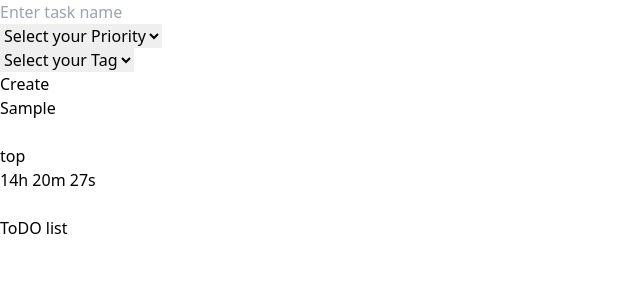
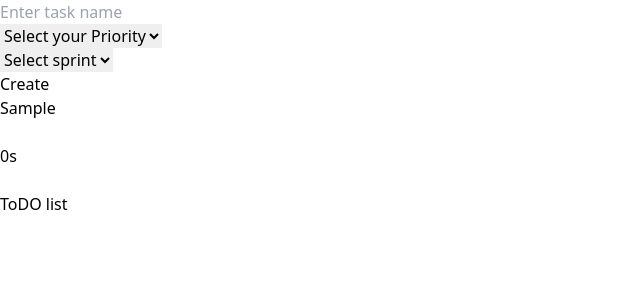
Before and after one commit to PavelRovnyi/task-list, a Vue app: page / in a window 1280 px wide. Both pictures are taken after typing "Sample" into the empty fields and a click on the button "Create". Shown: the top 300 px of the page, without its empty margins (0-640 px from the left). Built offline with nearby package versions, Linux system fonts and the light colour scheme.

Commit message:
WIP task-manager

```diff
--- a/src/components/task-manager/Card.vue
+++ b/src/components/task-manager/Card.vue
@@ -37,11 +37,11 @@
       <div
         class="flex items-center justify-center text-left px-2 rounded-lg text-sm capitalize font-semibold cursor-pointer bg-red-600 text-white py-1"
       >
-        <span>top</span
+        <span>{{ task.priority }}</span
         ><!---->
       </div>
       <div class="flex flex-grow items-center justify-center">
-        <span class="text-md font-bold">14h 20m 27s</span>
+        <span class="text-md font-bold">0s</span>
       </div>
       <div class="flex items-center justify-end gap-4">
         <button class="w-5 text-green-500 hover:text-green-700" title="Resume">
--- a/src/components/task-manager/CreateTaskForm.vue
+++ b/src/components/task-manager/CreateTaskForm.vue
@@ -11,24 +11,21 @@
     />
     <div class="mt-1 mb-1">
       <select
+        v-model="priorityValue"
         class="hover:border-teal-700 mr-2 px-3 py-2 bg-white border shadow-sm border-slate-300 placeholder-slate-400 disabled:bg-slate-50 disabled:text-slate-500 disabled:border-slate-200 focus:outline-none focus:border-teal-500 block w-35 rounded-md sm:text-sm invalid:border-pink-500 invalid:text-pink-600 focus:invalid:border-pink-500 focus:invalid:ring-pink-500 disabled:shadow-none"
       >
         <option value="" disabled selected>Select your Priority</option>
-        <option value="low">Low</option>
-        <option value="medium">Medium Medium</option>
-        <option value="hight">Hight</option>
-        <option value="top">Top</option>
+        <option v-for="priority in priorities" :value="priority">{{ priority }}</option>
       </select>
     </div>
 
     <div class="mt-1 mb-1">
       <select
+        v-model="sprintValue"
         class="hover:border-teal-700 mr-2 px-3 py-2 bg-white border shadow-sm border-slate-300 placeholder-slate-400 disabled:bg-slate-50 disabled:text-slate-500 disabled:border-slate-200 focus:outline-none focus:border-teal-500 block w-50 rounded-md sm:text-sm invalid:border-pink-500 invalid:text-pink-600 focus:invalid:border-pink-500 focus:invalid:ring-pink-500 disabled:shadow-none"
       >
-        <option value="" disabled selected>Select your Tag</option>
-        <option value="estimate">Estimate</option>
-        <option value="investigate">Investigate</option>
-        <option value="develop">develop</option>
+        <option value="" disabled selected>Select sprint</option>
+        <option v-for="sprint in sprints" :value="sprint">{{ sprint }}</option>
       </select>
     </div>
     <button
@@ -38,9 +35,14 @@
             emit('create', {
               id: new Date().getTime().toString(),
               name: taskName,
-              createdAt: new Date().toLocaleString()
+              priority: priorityValue,
+              sprint: sprintValue,
+              createdAt: new Date().toLocaleString(),
+              timeSpend: 0
             })
             taskName = ''
+            priorityValue = ''
+            sprintValue = ''
           }
         }
       "
@@ -56,6 +58,9 @@
 import { ref } from 'vue'
 
 const emit = defineEmits(['create'])
-
 const taskName = ref<string>('')
+const priorityValue = ref<string>('')
+const sprintValue = ref<string>('')
+const priorities = ['low', 'medium', 'hight', 'top']
+const sprints = ['sprint 1', 'sprint 2', 'backlog']
 </script>
--- a/src/components/task-manager/TaskManager.vue
+++ b/src/components/task-manager/TaskManager.vue
@@ -5,6 +5,8 @@ import { ref } from 'vue'
 export type Task = {
   id: string
   name: string
+  priority: string
+  sprint: string
   createdAt: string
 }
 
--- a/src/components/todo-list/Assignment.vue
+++ b/src/components/todo-list/Assignment.vue
@@ -1,8 +1,8 @@
 <template>
   <li class="p-2 flex justify-between items-center">
-    <label>
-      {{ assignment.name }}
+    <label class="flex space-x-2 cursor-pointer">
       <input type="checkbox" v-model="assignment.isCompleted" />
+      <span>{{ assignment.name }}</span>
     </label>
   </li>
 </template>
--- a/src/components/todo-list/Assignments.vue
+++ b/src/components/todo-list/Assignments.vue
@@ -41,6 +41,6 @@ const add = (newAssigment: PropType<AssignmentInterface>) => {
 
 let assignments = reactive([
   { name: 'Implement task', isCompleted: false, id: 1, tag: 'develop' },
-  { name: 'Check code', isCompleted: false, id: 2, tag: 'develop' }
+  { name: 'Check result', isCompleted: false, id: 2, tag: 'develop' }
 ])
 </script>
```
